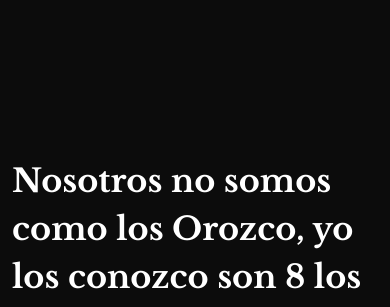
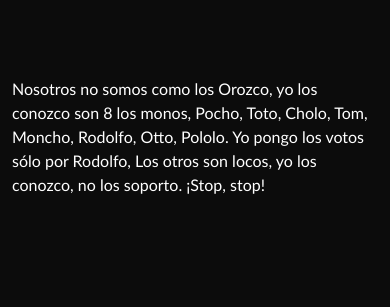
Before and after one commit to EstefaniaPastormerlo/ProyectoCoderDW, a website: page index.html in a window 390 px wide. Shown: the part 6650-6957 px from the top of the page. Drawn offline with nearby package versions, Linux system fonts and the light colour scheme.

Commit message:
query nosotros

```diff
--- a/scss/components/_us.scss
+++ b/scss/components/_us.scss
@@ -8,10 +8,15 @@
 	padding-top: 5rem;
 }
 .us {
-	font-family: 'Libre Baskerville', serif;
+	font-family: 'Gill Sans', 'Gill Sans MT', Calibri, 'Trebuchet MS', sans-serif;
 	font-size: ($size * 2)-2;
-	font-weight: bold;
 	margin-bottom: 7rem;
 	color: white;
+	@media (max-width:768px) {
+		font-size: 1.5rem;
+	}
+	@media (max-width:576px) {
+		font-size: 1rem;
+	}
 }
 /*Fin seccion NOSOTROS*/
```
Also changed, not shown: scss/styles.css, 1 other file.
